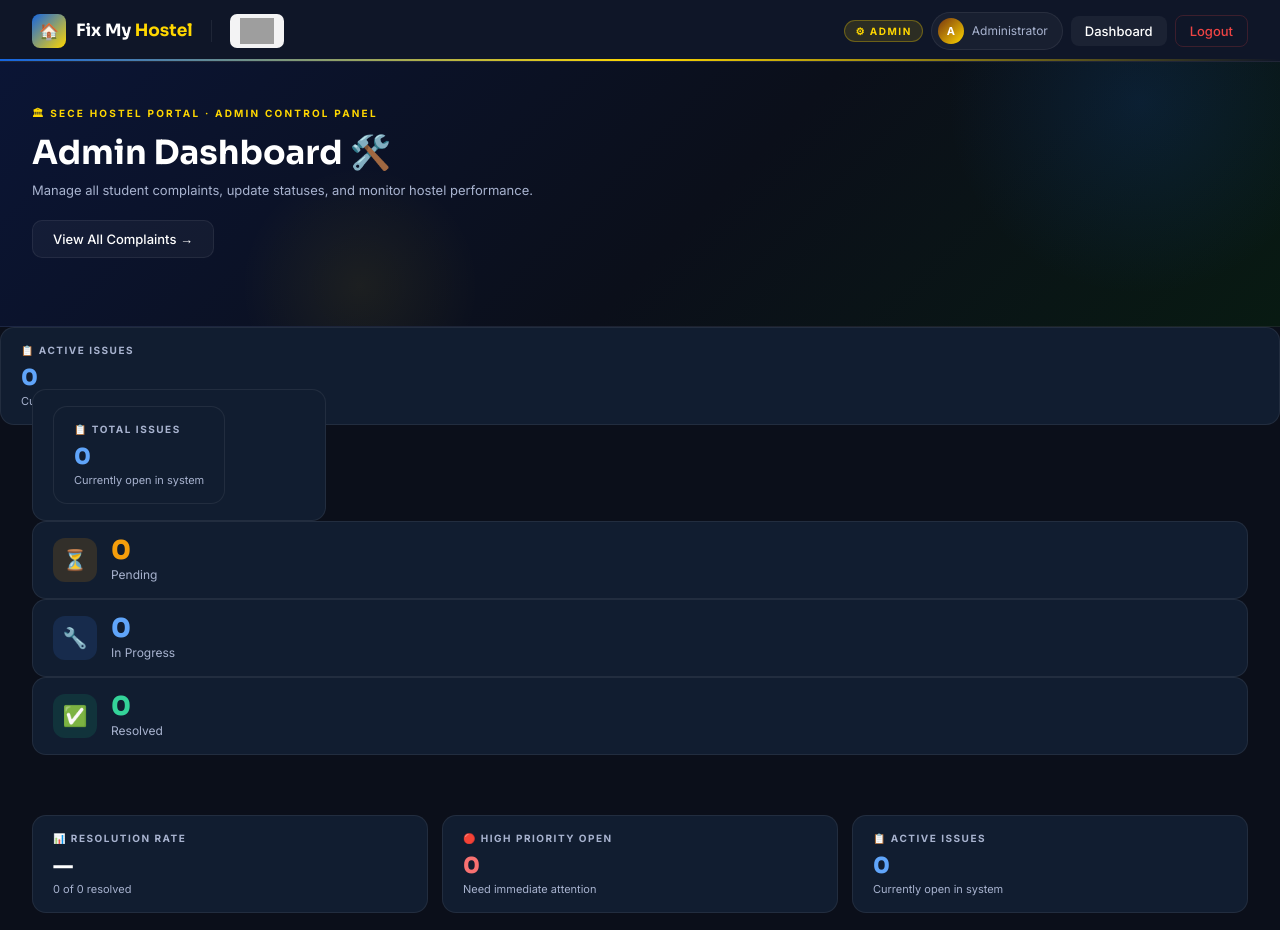
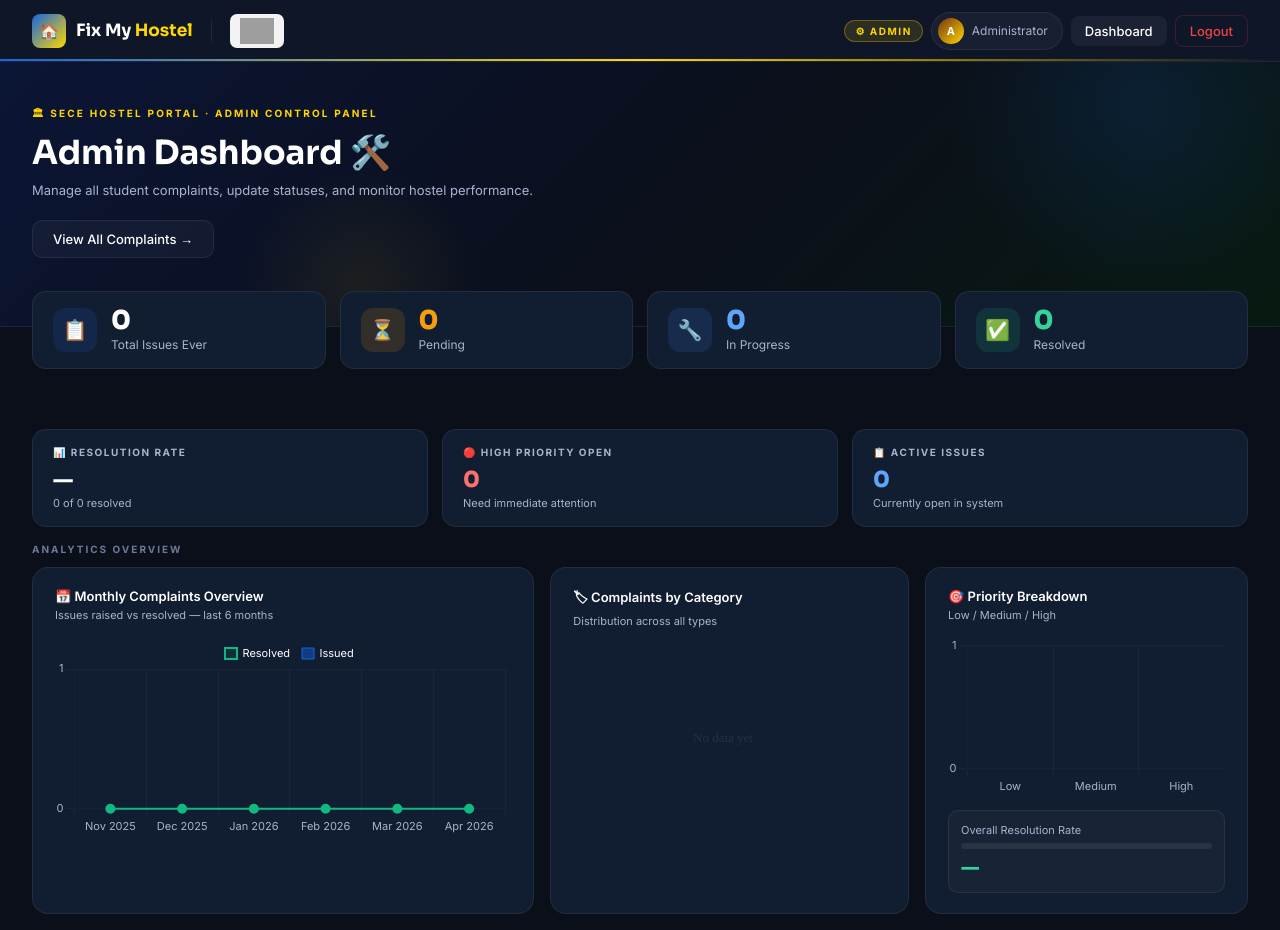
Before and after one commit to Ragul-20/Hostel_Fix, a Flask app: page /welcome in a window 1280 px wide. Shown: the top 930 px of the page. Run offline with Flask 3, Linux system fonts and the light colour scheme; the visitor is signed in with stand-in values (Sample User, id 1); data comes from the database, SQL or seed files in the repository; data that the repository does not hold is empty; a map, chart or similar area stays blank; grey boxes are pictures that could not be loaded.

Commit message:
Refactor welcome.html to update issue stats and add notices
Removed active issues section and updated total issues display. Added notice board with important updates.

```diff
--- a/templates/welcome.html
+++ b/templates/welcome.html
@@ -310,24 +310,12 @@
   </div>
 </section>
 
-   <div class="info-card">
-      <div class="ic-label">📋 Active Issues</div>
-      <div class="ic-val" style="color:#60a5fa;">{{ stats.active }}</div>
-      <div class="ic-sub">Currently open in system</div>
-    </div>
-  </div>
-
-
 <!-- STAT STRIP -->
 <div class="stats-wrap">
   <div class="stats-strip">
     <div class="s-card">
-     <div class="info-card">
-      <div class="ic-label">📋 Total issues</div>
-      <div class="ic-val" style="color:#60a5fa;">{{ stats.active }}</div>
-      <div class="ic-sub">Currently open in system</div>
-    </div>
-  </div>
+      <div class="s-icon si-blue">📋</div>
+      <div><div class="s-num">{{ stats.total }}</div><div class="s-lbl">{% if role == 'admin' %}Total Issues Ever{% else %}My Total Complaints{% endif %}</div></div>
     </div>
     <div class="s-card c-orange">
       <div class="s-icon si-orange">⏳</div>
@@ -665,7 +653,7 @@
       <div class="sb-email">{{ email }} &nbsp;·&nbsp; <span style="color:#ffd700;font-weight:600;">Student</span></div>
     </div>
     <div class="sb-stats">
-      <div class="sb-stat"><div class="sb-stat-n">({{ stats.active }})</div><div class="sb-stat-l">My Total</div></div>
+      <div class="sb-stat"><div class="sb-stat-n">{{ stats.active }}</div><div class="sb-stat-l">My Total</div></div>
       <div class="sb-stat"><div class="sb-stat-n orange">{{ stats.pending }}</div><div class="sb-stat-l">Pending</div></div>
       <div class="sb-stat"><div class="sb-stat-n sky">{{ stats.in_progress }}</div><div class="sb-stat-l">In Progress</div></div>
       <div class="sb-stat"><div class="sb-stat-n green">{{ stats.resolved }}</div><div class="sb-stat-l">Resolved</div></div>
@@ -751,7 +739,14 @@
           <a href="/complaint" class="qa"><span class="qa-ico">📌</span> Other Issue <span class="qa-arr">→</span></a>
         </div>
       </div>
-
+      <div class="side-card">
+        <h4>📢 Notice Board</h4>
+        <div class="notices">
+          <div class="notice"><div class="n-dot" style="background:#ef4444;"></div><div><div class="n-title">Water Interruption</div><div class="n-body">Block B — 6 AM–9 AM every Sunday.</div></div></div>
+          <div class="notice"><div class="n-dot" style="background:#ffd700;"></div><div><div class="n-title">Wi-Fi Upgrade</div><div class="n-body">New routers on floors 3 & 4.</div></div></div>
+          <div class="notice"><div class="n-dot" style="background:#10b981;"></div><div><div class="n-title">Response SLA</div><div class="n-body">All issues resolved within 24 hrs.</div></div></div>
+        </div>
+      </div>
       <div class="side-card">
         <h4>🚨 Emergency</h4>
         <div class="emer-box">
```
